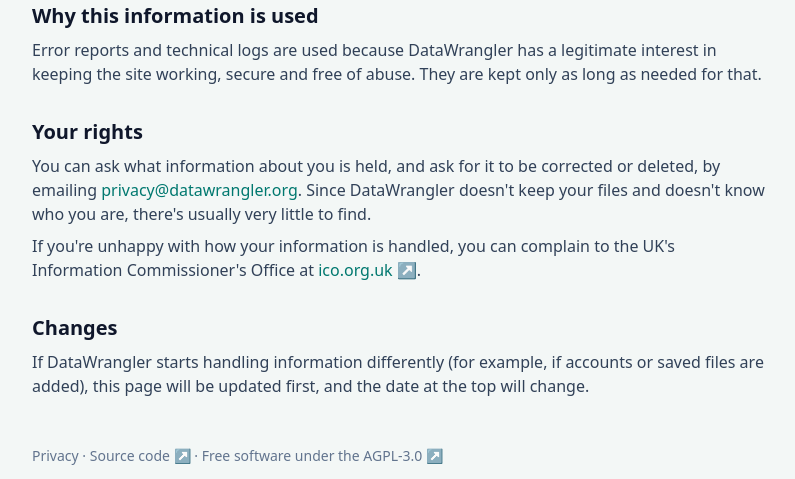
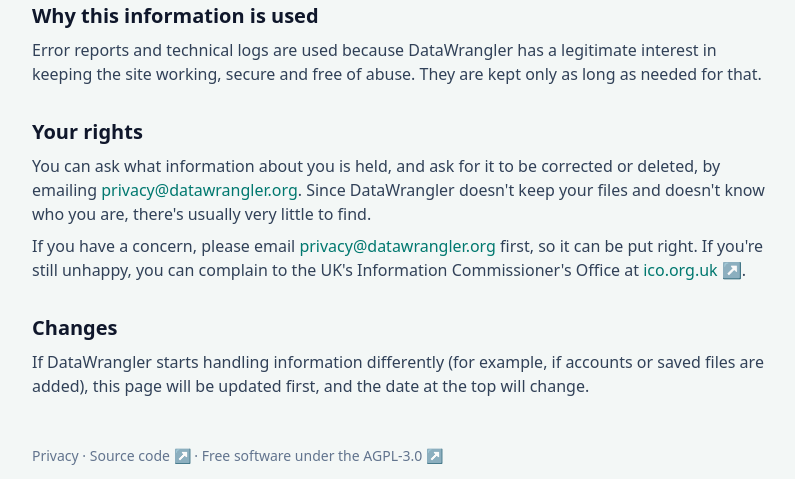
Before and after one commit to leehart3000/datawrangler, a Flask app: page /privacy in a window 1280 px wide. Shown: the part 1216-1695 px from the top of the page, without its empty margins (240-1035 px from the left). Run offline with Flask 3, Linux system fonts and the light colour scheme; style sheets or scripts are compiled from the project's sources.

Commit message:
Keep column notes together on narrow screens, and ask people to raise concerns first

```diff
--- a/src/datawrangler/templates/_result.html
+++ b/src/datawrangler/templates/_result.html
@@ -53,7 +53,8 @@
             {{ column.name | show_spaces }}
             <div class="text-xs font-normal text-slate-500">{{ column.type }}</div>
             <div class="text-xs font-normal {{ 'text-amber-700' if column.empty else 'text-slate-500' }}">
-              {{ column.empty }} empty · {{ column.distinct }} unique
+              <span class="whitespace-nowrap">{{ column.empty }} empty</span> ·
+              <span class="whitespace-nowrap">{{ column.distinct }} unique</span>
             </div>
           </th>
           {% endfor %}
--- a/src/datawrangler/templates/privacy.html
+++ b/src/datawrangler/templates/privacy.html
@@ -94,7 +94,9 @@
       little to find.
     </p>
     <p class="mt-2">
-      If you're unhappy with how your information is handled, you can complain to the UK's
+      If you have a concern, please email
+      <a href="mailto:privacy@datawrangler.org" class="text-teal-700 hover:underline">privacy@datawrangler.org</a>
+      first, so it can be put right. If you're still unhappy, you can complain to the UK's
       Information Commissioner's Office at
       <a target="_blank" rel="noopener" href="https://ico.org.uk/make-a-complaint/" class="text-teal-700 hover:underline">ico.org.uk</a>.
     </p>
```
